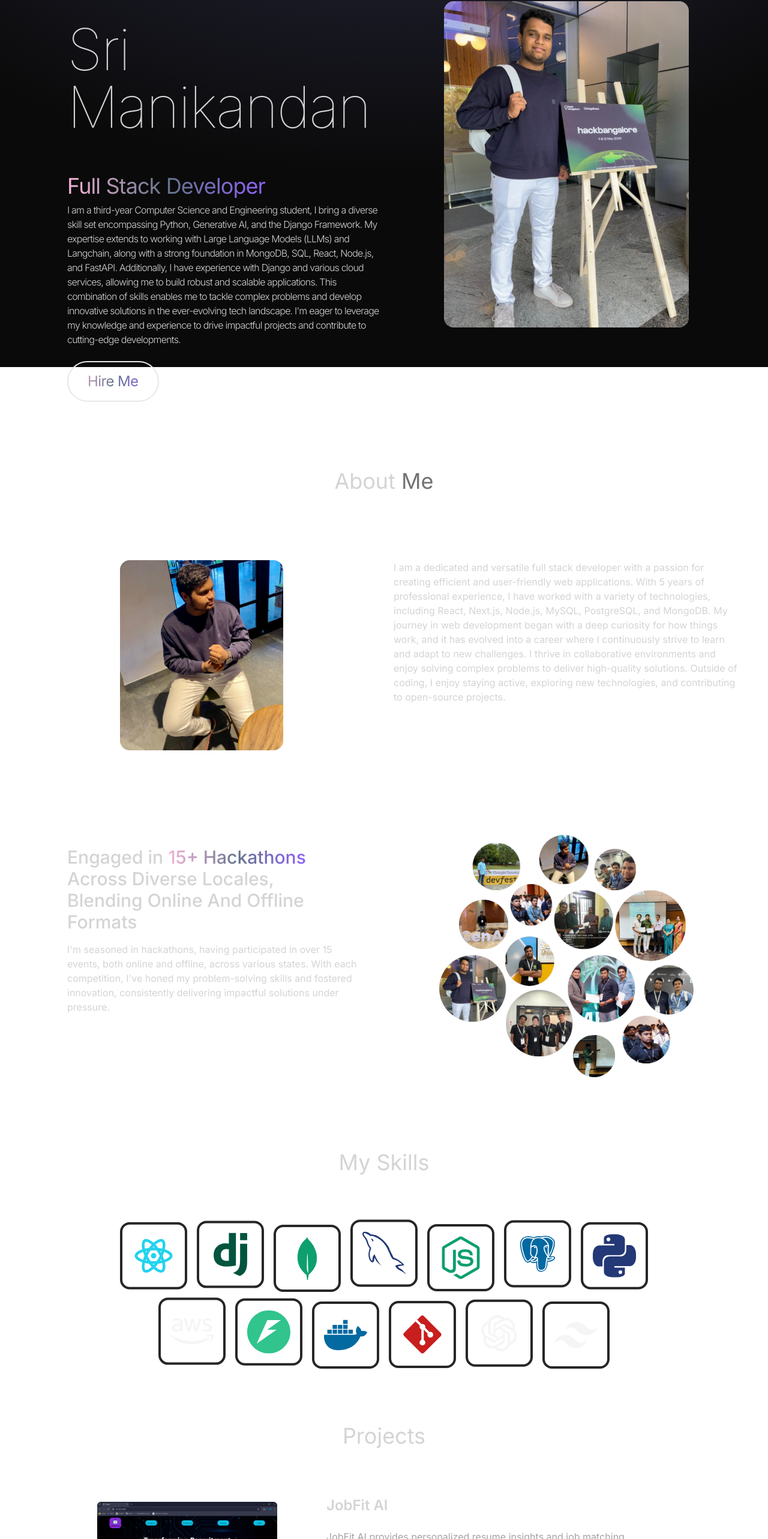
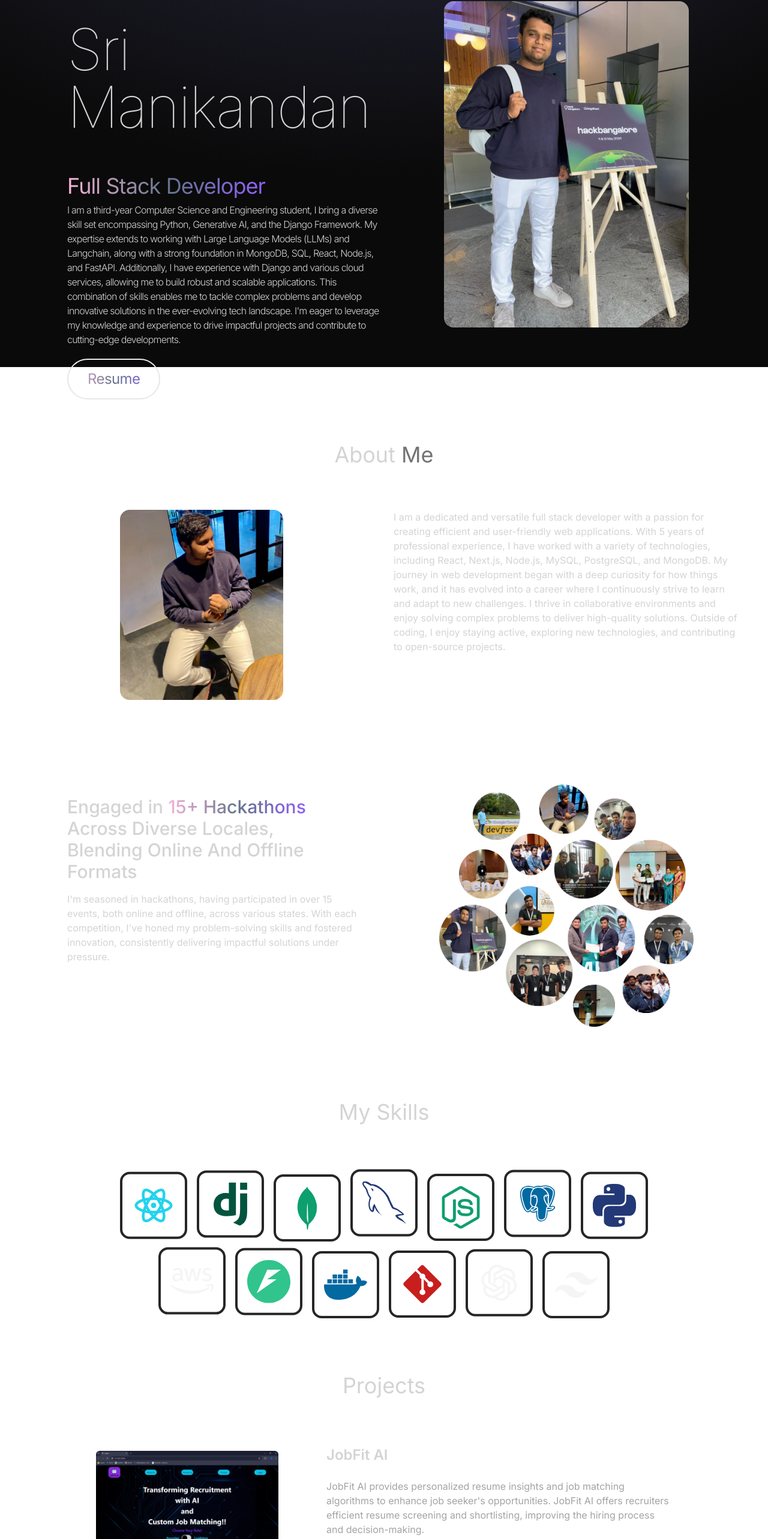
Before and after one commit to Sri-Manikandan/Portfolio-website, a React (Vite) app: page / in a window 1280 px wide. Shown: the part 188-2754 px from the top of the page at 60% size. Built offline with nearby package versions, Linux system fonts and the light colour scheme.

Commit message:
adding some final touches

```diff
--- a/package.json
+++ b/package.json
@@ -23,6 +23,7 @@
     "@types/react-dom": "^18.3.0",
     "@vitejs/plugin-react": "^4.3.1",
     "autoprefixer": "^10.4.19",
+    "daisyui": "^4.12.10",
     "eslint": "^8.57.0",
     "eslint-plugin-react": "^7.34.3",
     "eslint-plugin-react-hooks": "^4.6.2",
--- a/src/components/About.jsx
+++ b/src/components/About.jsx
@@ -7,10 +7,10 @@ import { motion } from 'framer-motion'
 const About = () => {
   return (
     <div className="pb-4">
-      <h2 className='my-20 text-center text-4xl'>About <span className='text-neutral-500'>Me</span></h2>
+      <h2 className='my-10 text-center text-4xl'>About <span className='text-neutral-500'>Me</span></h2>
       <div className="flex flex-wrap">
         <div className="w-full lg:w-1/2 lg:p-8">
-          <motion.div whileInView={{opacity:1 , scale:1}} initial={{opacity:0, scale:0.7}} transition={{duration:0.7}} className="flex flex-col items-center justify-center">
+          <motion.div whileInView={{opacity:1 , scale:1}} initial={{opacity:0, scale:0.7}} transition={{duration:1.25}} className="flex flex-col items-center justify-center">
             <img className='rounded-2xl w-3/4 lg:w-1/2 h-3/4' src={aboutImg} />
             <div className="hidden lg:block">
               <h2 className='font-medium mt-40 text-3xl px-12'>Engaged in <span className='bg-gradient-to-r from-pink-300 via-slate-500 to-purple-500 bg-clip-text text-transparent'>15+ Hackathons</span> Across Diverse Locales, Blending Online And Offline Formats</h2>
@@ -19,7 +19,7 @@ const About = () => {
           </motion.div>
         </div>
         <div className="w-full lg:w-1/2">
-          <motion.div whileInView={{opacity:1 , scale:1}} initial={{opacity:0, scale:0.7}} transition={{duration:0.7}} className="flex justify-center items-center lg:justify-start flex-col">
+          <motion.div whileInView={{opacity:1 , scale:1}} initial={{opacity:0, scale:0.7}} transition={{duration:1.25}} className="flex justify-center items-center lg:justify-start flex-col">
             <p className='my-2 max-w-xl py-6'>{ABOUT_TEXT}</p>
             <img className='rounded-2xl lg:mt-40 w-3/4 h-1/2' src={hackimg}/>
             <div className="lg:hidden">
--- a/src/components/Hero.jsx
+++ b/src/components/Hero.jsx
@@ -25,7 +25,7 @@ const Hero = () => {
                     <motion.h1 variants={container(0)} initial="hidden" animate="visible" className='pb-16 text-6xl font-thin tracking-tight lg:mt-16 lg:text-8xl'>Sri Manikandan</motion.h1>
                     <motion.span variants={container(0.5)} initial="hidden" animate="visible" className='bg-gradient-to-r from-pink-300 via-slate-500 to-purple-500 bg-clip-text text-4xl tracking-tight text-transparent'>Full Stack Developer</motion.span>
                     <motion.p variants={container(1)} initial="hidden" animate="visible" className='my-2 max-w-xl tracking-tighter font-light'>{HERO_CONTENT}</motion.p>
-                    <motion.a variants={container(1.2)} initial="hidden" animate="visible" whileHover={{scale:1.1}} whileTap={{scale:0.9}} className='border-2 bg-gradient-to-r from-pink-300 via-slate-500 to-purple-500 bg-clip-text text-2xl tracking-tight text-transparent rounded-full px-8 py-4 my-4' href='https://www.linkedin.com/in/sri-manikandan/'>Hire Me</motion.a>
+                    <motion.a variants={container(1.2)} initial="hidden" animate="visible" whileHover={{scale:1.1}} whileTap={{scale:0.9}} className='border-2 bg-gradient-to-r from-pink-300 via-slate-500 to-purple-500 bg-clip-text text-2xl tracking-tight text-transparent rounded-full px-8 py-4 my-4 mt-3' href='https://drive.google.com/file/d/1xhzkSzkEqS416xSmh0Z-z2DK-ZzOqIh2/view?usp=drive_link'>Resume</motion.a>
                 </div>
             </div>
             <div className="hidden lg:block w-full lg:w-1/2 lg:p-8">
--- a/src/components/Projects.jsx
+++ b/src/components/Projects.jsx
@@ -10,7 +10,7 @@ const Projects = () => {
             {PROJECTS.map((project, index) => (
                 <div key={index} className='mb-20 flex flex-wrap lg:justify-center lg:gap-20'>
                     <motion.div whileInView={{x:0,opacity:1}} initial={{x:-100,opacity:0}} transition={{duration:0.7}} className='w-full lg:w-1/4 flex justify-center items-center'>
-                        <img src={project.image} width={300} height={300} alt={project.title}  className='mb-6 rounded-md'/>
+                        <img src={project.image} width={330} height={300} alt={project.title}  className='mb-6 rounded-md'/>
                     </motion.div>
                     <motion.div whileInView={{x:0,opacity:1}} initial={{x:100,opacity:0}} transition={{duration:0.7}} className="w-full max-w-xl lgw-3/4 flex flex-wrap gap-4">
                         <h6 className='mb-2 font-semibold text-2xl w-full text-center lg:w-screen lg:text-left'>{project.title}</h6>
--- a/tailwind.config.js
+++ b/tailwind.config.js
@@ -9,6 +9,7 @@ export default {
     extend: {},
   },
   plugins: [
-    require('flowbite/plugin')
+    require('flowbite/plugin'),
+    require('daisyui'),
   ]
 }
```
Also changed, not shown: 1 other file (tests, documents, lock files or other folders).
